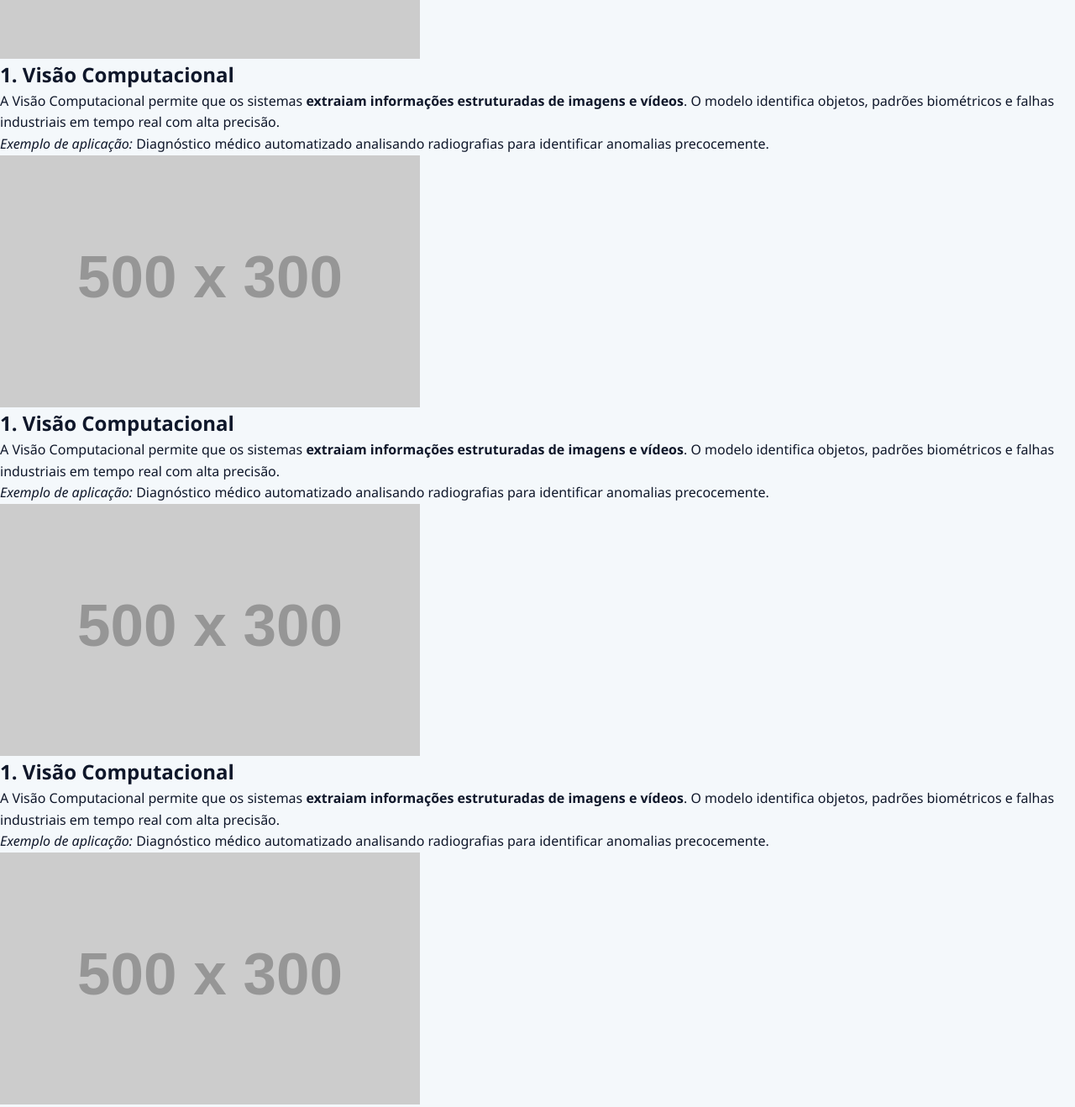
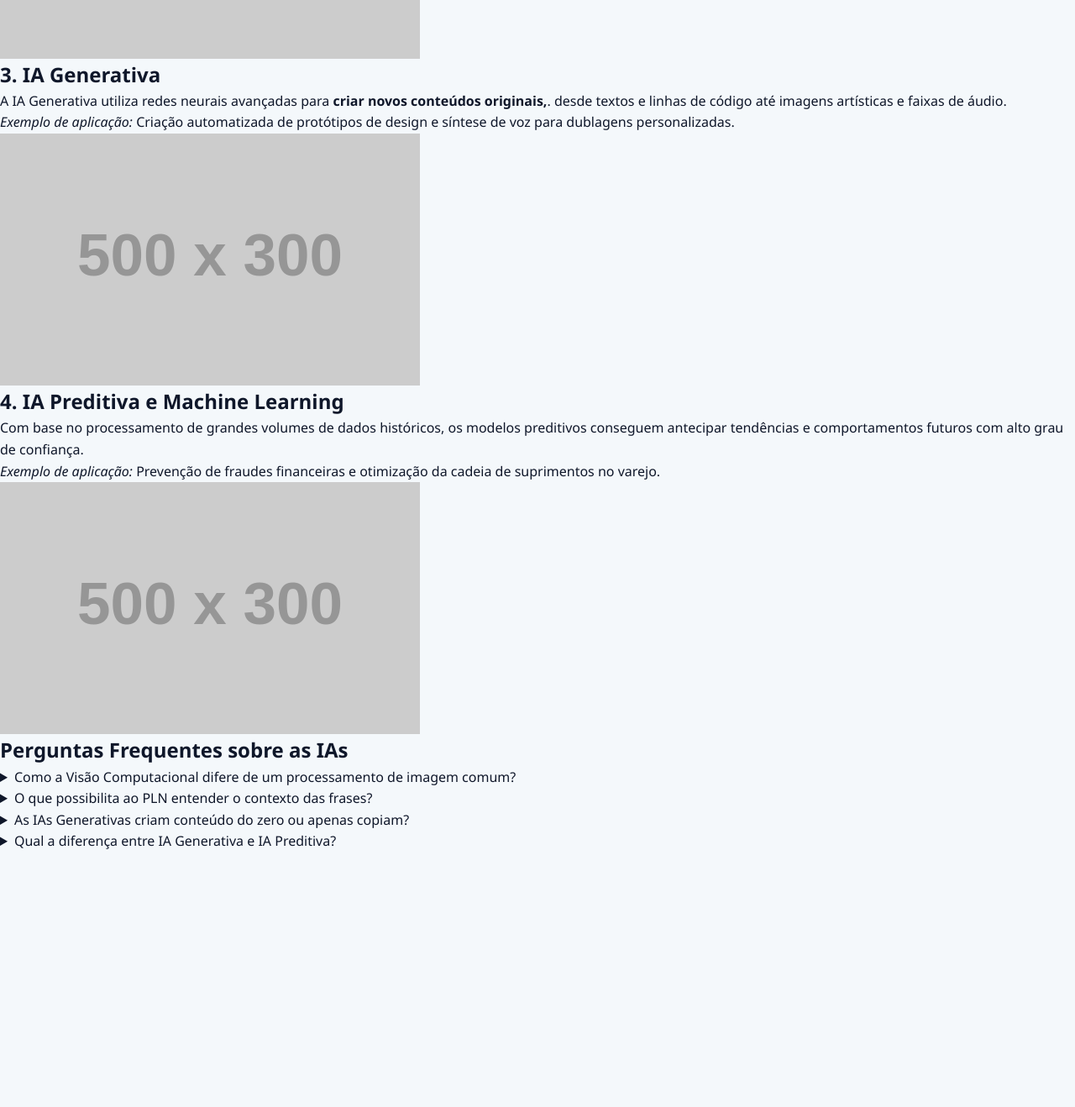
Before and after one commit to gustav0godoi/display, a website: page hub-ia/index-02.html in a window 1280 px wide. Shown: the part 1020-2338 px from the top of the page at 84% size. After the commit the page ends 2099 px from the top, so only its background shows below. Drawn offline with Linux system fonts and the light colour scheme; placeholder pictures from the web are drawn by us.

Commit message:
ADD: Adicionando os textos dos requisistos fundamentais do PDF

```diff
--- a/hub-ia/index-02.html
+++ b/hub-ia/index-02.html
@@ -37,6 +37,7 @@
         <!-- Seção visão computacional -->
         <section id="vision" class="section-ia">
             <div class="section-ia__container">
+
                 <article class="section-ia__content">
                     <h2 class="section-ia__title">1. Visão Computacional</h2>
                     <p class="section-ia__text">A Visão Computacional permite que os sistemas <strong>extraiam
@@ -52,7 +53,8 @@
                 <aside class="section-ia--aside">
                     <div class="card-image">
                         <img src="https://placehold.co/500x300/e2e8f0/0284c7?text=Visao+Computacional+500x300"
-                            alt="Exemplo de Visão Computacional" class="card-image__img">
+                            alt="Exemplo de Visão Computacional" class="card-image__img" />
+
                     </div>
                 </aside>
 
@@ -70,13 +72,12 @@
                     <p class="section-ia__text">
                         <em>Exemplo de aplicação:</em> Atendimento ao cliente via assistentes virtuais capazes de
                         resolver problemas complexos com respostas fluidas.
-                    </p>
                 </article>
 
                 <aside class="section-ia--aside">
                     <div class="card-image">
-                        <img src="https://placehold.co/500x300/e2e8f0/0284c7?text=Visao+Computacional+500x300"
-                            alt="Exemplo de Visão Computacional" class="card-image__img">
+                        <img src="https://placehold.co/500x300/e2e8f0/0d9488?text=PLN+Linguagem+500x300"
+                            alt="Exemplo de Processamento de Linguagem Natural" class="card-image__img" />
                     </div>
                 </aside>
 
@@ -84,80 +85,88 @@
 
         </section>
 
-        <!-- Seção ia generativa -->
+        <!-- Seção IA Generativa -->
         <section id="generative" class="section-ia">
             <div class="section-ia__container">
                 <article class="section-ia__content">
-                    <h2 class="section-ia__title">1. Visão Computacional</h2>
-                    <p class="section-ia__text">A Visão Computacional permite que os sistemas <strong>extraiam
-                            informações estruturadas de imagens e vídeos</strong>.
-                        O modelo identifica objetos, padrões biométricos e
-                        falhas industriais em tempo real com alta precisão. </p>
+                    <h2 class="section-ia__title">3. IA Generativa </h2>
+                    <p class="section-ia__text"> A IA Generativa utiliza redes neurais avançadas para <strong>criar
+                            novos conteúdos
+                            originais,</strong>.
+                        desde textos e linhas de código até imagens artísticas e faixas de áudio. </p>
                     <p class="section-ia__text">
-                        <em>Exemplo de aplicação:</em> Diagnóstico médico automatizado analisando radiografias para
-                        identificar anomalias precocemente.
+                        <em>Exemplo de aplicação:</em> Criação automatizada de protótipos de design e síntese de voz
+                        para dublagens personalizadas.
                     </p>
                 </article>
 
                 <aside class="section-ia--aside">
                     <div class="card-image">
-                        <img src="https://placehold.co/500x300/e2e8f0/0284c7?text=Visao+Computacional+500x300"
-                            alt="Exemplo de Visão Computacional" class="card-image__img">
+                        <img src="https://placehold.co/500x300/e2e8f0/2563eb?text=IA+Generativa+500x300"
+                            alt="Exemplo de IA Generativa" class="card-image__img" />
                     </div>
                 </aside>
 
             </div>
         </section>
 
-
+        <!-- Seção IA Preditiva -->
         <section id="predictive" class="section-ia section-ia--reverse">
             <div class="section-ia__container">
                 <article class="section-ia__content">
-                    <h2 class="section-ia__title">1. Visão Computacional</h2>
-                    <p class="section-ia__text">A Visão Computacional permite que os sistemas <strong>extraiam
-                            informações estruturadas de imagens e vídeos</strong>.
-                        O modelo identifica objetos, padrões biométricos e
-                        falhas industriais em tempo real com alta precisão. </p>
+                    <h2 class="section-ia__title">4. IA Preditiva e Machine Learning </h2>
+                    <p class="section-ia__text"> Com base no processamento de grandes volumes de dados históricos, os
+                        modelos
+                        preditivos conseguem antecipar tendências e comportamentos futuros com alto grau de
+                        confiança. </p>
                     <p class="section-ia__text">
-                        <em>Exemplo de aplicação:</em> Diagnóstico médico automatizado analisando radiografias para
-                        identificar anomalias precocemente.
+                        <em>Exemplo de aplicação:</em> Prevenção de fraudes financeiras e otimização da cadeia de
+                        suprimentos no varejo.
                     </p>
                 </article>
 
                 <aside class="section-ia--aside">
                     <div class="card-image">
-                        <img src="https://placehold.co/500x300/e2e8f0/0284c7?text=Visao+Computacional+500x300"
-                            alt="Exemplo de Visão Computacional" class="card-image__img">
+                        <img src="https://placehold.co/500x300/e2e8f0/0284c7?text=IA+Preditiva+500x30"
+                            alt="Exemplo de IA Preditiva" class="card-image__img" />
                     </div>
                 </aside>
 
             </div>
         </section>
 
+        <!-- seção faq -->
+        <section id="faq" class="faq">
+            <h2 class="faq__title">Perguntas Frequentes sobre as IAs</h2>
+            <div class="faq__wrapper">
+                <details class="faq__item">
+                    <summary class="faq__summary">Como a Visão Computacional difere de um processamento de imagem comum?
+                    </summary>
+                    <p class="faq__text">O processamento comum apenas altera pixels (como aplicar filtros). A Visão
+                        Computacional interpreta o contexto da imagem, identificando o que cada elemento significa.</p>
+                </details>
 
-        <section id="faq" class="faq">
-            <div class="section-ia__container">
-                <article class="section-ia__content">
-                    <h2 class="section-ia__title">1. Visão Computacional</h2>
-                    <p class="section-ia__text">A Visão Computacional permite que os sistemas <strong>extraiam
-                            informações estruturadas de imagens e vídeos</strong>.
-                        O modelo identifica objetos, padrões biométricos e
-                        falhas industriais em tempo real com alta precisão. </p>
-                    <p class="section-ia__text">
-                        <em>Exemplo de aplicação:</em> Diagnóstico médico automatizado analisando radiografias para
-                        identificar anomalias precocemente.
-                    </p>
-                </article>
+                <details class="faq__item">
+                    <summary class="faq__summary">O que possibilita ao PLN entender o contexto das frases?</summary>
+                    <p class="faq__text">Modelos de linguagem modernos analisam as palavras em relação a todas as outras
+                        na mesma frase, permitindo identificar duplo sentido e gírias.</p>
+                </details>
 
-                <aside class="section-ia--aside">
-                    <div class="card-image">
-                        <img src="https://placehold.co/500x300/e2e8f0/0284c7?text=Visao+Computacional+500x300"
-                            alt="Exemplo de Visão Computacional" class="card-image__img">
-                    </div>
-                </aside>
+                <details class="faq__item">
+                    <summary class="faq__summary">As IAs Generativas criam conteúdo do zero ou apenas copiam?</summary>
+                    <p class="faq__text">Elas aprendem os padrões de milhões de exemplos e sintetizam criações inéditas
+                        baseadas nesses aprendizados.</p>
+                </details>
 
+                <details class="faq__item">
+                    <summary class="faq__summary">Qual a diferença entre IA Generativa e IA Preditiva?</summary>
+                    <p class="faq__text">A Generativa cria novos conteúdos (mídia/texto), enquanto a Preditiva analisa
+                        dados passados para estimar resultados futuros.</p>
+                </details>
             </div>
         </section>
+
+
     </main>
 
     <footer class="footer">
```
Also changed, not shown: hub-ia/teste-acessibilidade.html (added, +57 -0 lines), hub-ia/swap.txt (deleted).
